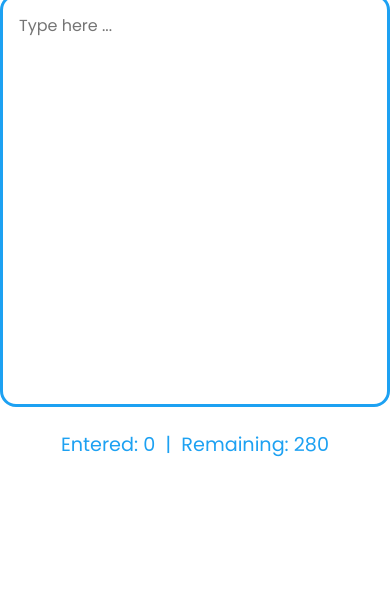
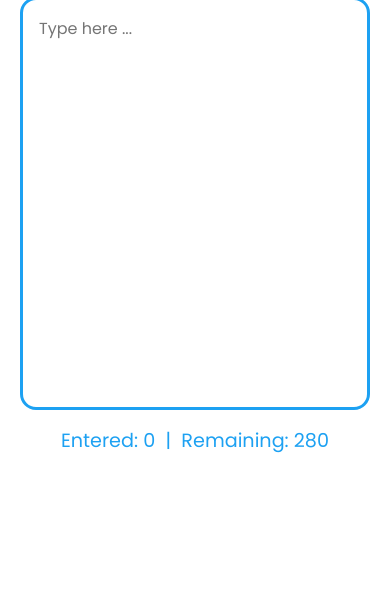
Before and after one commit to do-jonathan4/character-count-app, a plain HTML site: page index.html in a window 390 px wide. Shown: the part 239-844 px from the top of the page. Drawn offline with Linux system fonts and the light colour scheme.

Commit message:
added mobile response

```diff
--- a/style.css
+++ b/style.css
@@ -26,6 +26,9 @@ textarea {
   padding: 1rem;
   font-size: 1rem;
   resize: none;
+  display: block;
+  margin-left: auto;
+  margin-right: auto;
 }
 
 #char-update {
@@ -34,3 +37,9 @@ textarea {
   justify-content: center;
   font-size: 1.2rem;
 }
+
+@media screen and (max-width: 480px) {
+  textarea {
+    width: 350px;
+  }
+}
```
